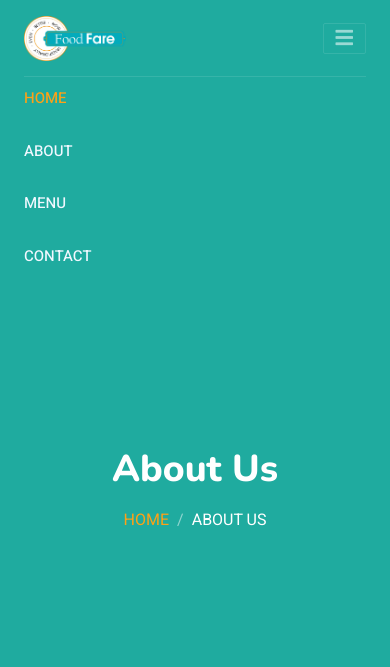
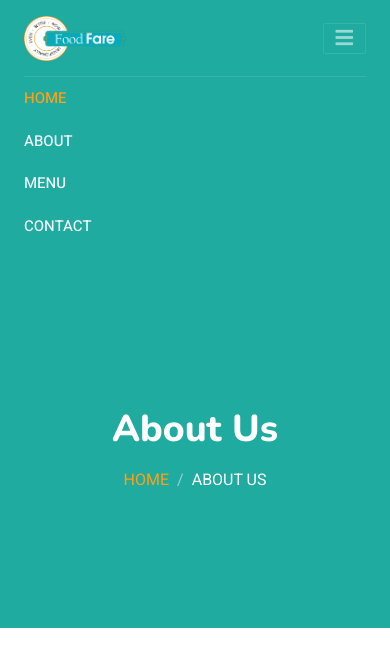
Before and after one commit to MikeMopo/foodfarere, a PHP site: page /about.html in a window 390 px wide, after a click that opens the changed part. Shown: the top 667 px of the page. Run offline with PHP 8.4, Linux system fonts and the light colour scheme; some libraries are stand-ins or nearby versions.

Commit message:
refactor index menu

```diff
--- a/css/style.css
+++ b/css/style.css
@@ -361,22 +361,21 @@
     padding-right: 0;
     border-right: none;
 }
-@media (max-width:  768px) {
+@media (max-width:   768px) {
     .nav-pills {
-        flex-direction: column;
+        flex-direction: row; /* Keep the items in a row */
+        flex-wrap: nowrap; /* Prevent wrapping */
     }
-}
-@media (max-width:  768px) {
+    .nav-item {
+        flex-shrink:  0; /* Prevents the items from shrinking */
+        min-width:  150px; /* Adjust the min-width value as needed */
+    }
     .nav-item h6 {
         font-size:  14px; /* Adjust as needed */
         padding:  5px  10px; /* Adjust as needed */
     }
 }
-@media (max-width:  768px) {
-    .nav-item {
-        margin-bottom:  10px; /* Adjust as needed */
-    }
-}
+
 .menu-con {
     padding: 10px;
     margin-bottom: 30px;
```
Also changed, not shown: index.html (+0 -14 lines).
